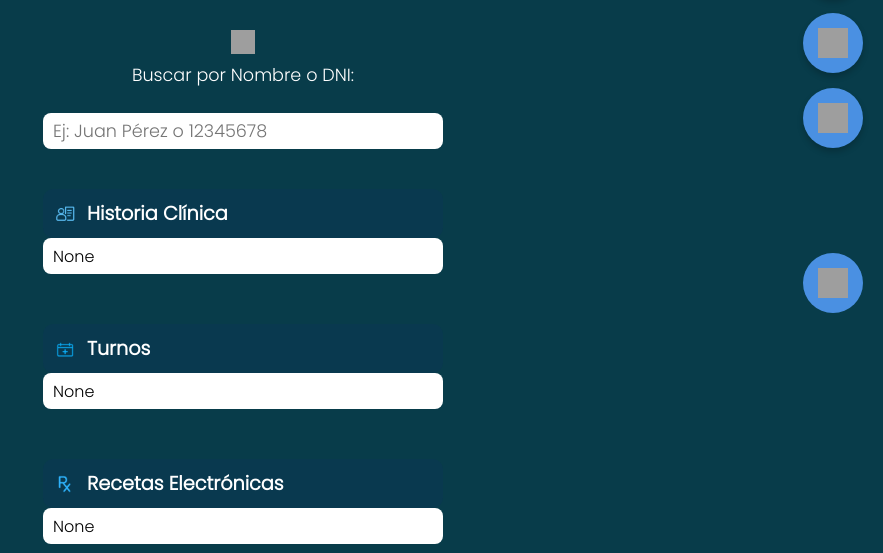
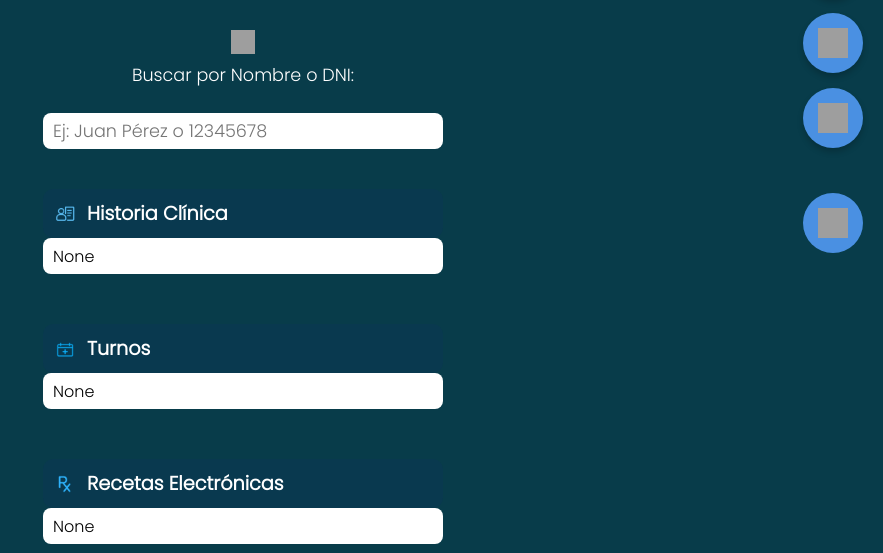
Before and after one commit to medsysbot/medisys-app-frontend, a FastAPI app: page /busqueda in a window 1280 px wide. Shown: the part 272-825 px from the top of the page, without its empty margins (397-1280 px from the left). Run offline with FastAPI, Linux system fonts and the light colour scheme; grey boxes are pictures that could not be loaded.

Commit message:
Update busqueda.html

```diff
--- a/templates/busqueda.html
+++ b/templates/busqueda.html
@@ -49,6 +49,7 @@
       font-weight: 400;
       font-size: 17.6px;
       color: white;
+      justify-content: flex-start;
     }
 
     .formulario label img {
@@ -98,7 +99,7 @@
     .boton-buscar-flotante {
       position: fixed;
       right: 20px;
-      bottom: 215px;
+      bottom: 275px;
       background-color: #4A90E2;
       border: none;
       border-radius: 50%;
@@ -107,6 +108,7 @@
       display: flex;
       align-items: center;
       justify-content: center;
+      z-index: 10;
     }
 
     .boton-buscar-flotante img {
```
